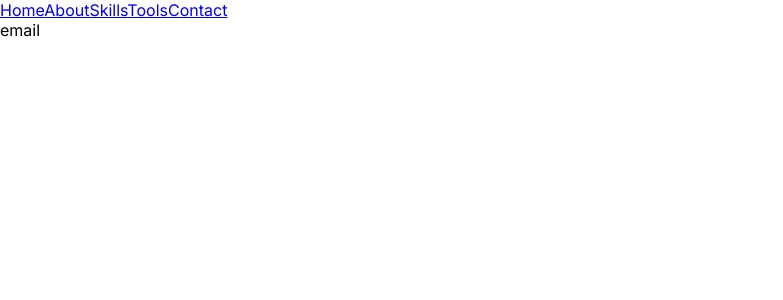
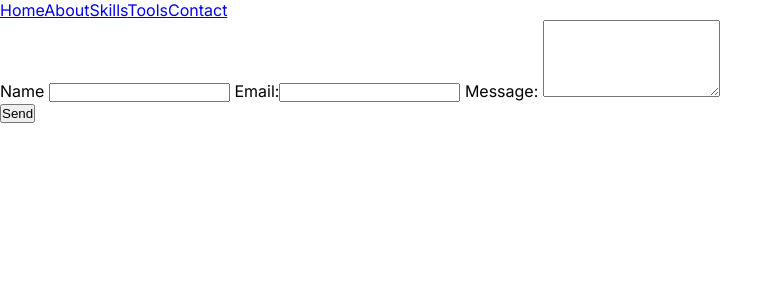
Before and after one commit to TheCrow95T/personalWebSiteNextJS, a Next.js app: page /contact in a window 1280 px wide. Shown: the top 300 px of the page, without its empty margins (0-783 px from the left). Built offline with nearby package versions, Linux system fonts and the light colour scheme.

Commit message:
fix contact logic

```diff
--- a/src/app/api/email/route.js
+++ b/src/app/api/email/route.js
@@ -4,32 +4,44 @@ import { headers } from "next/headers";
 const nodemailer = require("nodemailer");
 
 export async function POST(request) {
-  const apiKey = headers.get("api-key");
-  if (apiKeys != "2e932fsubvfvsfe9f3fywscnvisunfuefw8fvsjlv") {
+  const apiKey = headers().get("api-key");
+  if (apiKey != "2e932fsubvfvsfe9f3fywscnvisunfuefw8fvsjlv") {
+    console.log("invalid api key");
     return NextResponse.status(404);
   }
+  const body = await request.formData();
+  console.log(body);
 
+  try {
     let transporter = nodemailer.createTransport({
       service: "gmail",
       auth: {
-      user: "youremail@gmail.com",
-      pass: "yourpassword",
+        user: process.env.FROM_EMAIL,
+        pass: process.env.APPLICATION_KEY,
       },
     });
 
     let mailOptions = {
-    from: "youremail@gmail.com",
-    to: "myfriend@yahoo.com",
-    subject: "Contact from ",
-    text: "That was easy!",
+      from: process.env.FROM_EMAIL,
+      to: process.env.TO_EMAIL,
+      subject: "Contact from " + body.get("name"),
+      text:
+        "email address:\r\n" +
+        body.get("email") +
+        "\r\n\r\nContent:\r\n" +
+        body.get("message"),
     };
 
-  transporter.sendMail(mailOptions, function (error, info) {
-    if (error) {
+    const info = await transporter.sendMail(mailOptions);
+
+    if (info) {
+      console.log("Email sent: " + info.response);
+      return NextResponse.json({ message: "Success, email was sent" });
+    } else {
+      return NextResponse.json({ message: "Failed, server error" });
+    }
+  } catch (error) {
     console.log(error);
-    } else {
-      console.log("Email sent: " + info.response);
+    return NextResponse.json({ message: "Failed, server error" });
   }
-  });
-  return new NextResponse({ message: "Success: email was sent" });
 }
--- a/src/app/contact/page.jsx
+++ b/src/app/contact/page.jsx
@@ -1,8 +1,69 @@
-const contact = () => {
+"use client";
+
+let contact = () => {
+  async function handleSubmit(event) {
+    event.preventDefault();
+    const formData = new FormData(event.target);
+    try {
+      const response = await fetch("/api/email", {
+        method: "post",
+        headers: {
+          "api-key": "2e932fsubvfvsfe9f3fywscnvisunfuefw8fvsjlv",
+        },
+        body: formData,
+      });
+
+      if (!response.ok) {
+        console.log("falling over");
+        throw new Error(`response status: ${response.status}`);
+      }
+      const responseData = await response.json();
+      console.log(responseData["message"]);
+
+      alert(responseData["message"]);
+    } catch (err) {
+      console.error(err);
+      alert("Error, please try resubmitting the form");
+    }
+  }
+
   return (
-    <>
-      <div>email</div>
-    </>
+    <div className="">
+      <form onSubmit={handleSubmit} className="">
+        <div className="">
+          <label htmlFor="form-name">Name </label>
+          <input
+            id="form-name"
+            maxLength={50}
+            size="lg"
+            name="name"
+            className=""
+          />
+
+          <label htmlFor="form-email"> Email:</label>
+          <input
+            id="form-email"
+            required
+            maxLength={80}
+            name="email"
+            type="email"
+            className=""
+          />
+
+          <label htmlFor="form-message"> Message: </label>
+          <textarea
+            id="form-message"
+            required
+            name="message"
+            rows={5}
+            className=""
+          />
+        </div>
+        <button className="" type="submit">
+          Send
+        </button>
+      </form>
+    </div>
   );
 };
 
```
Lines whose indentation alone changed are shown as unchanged.
